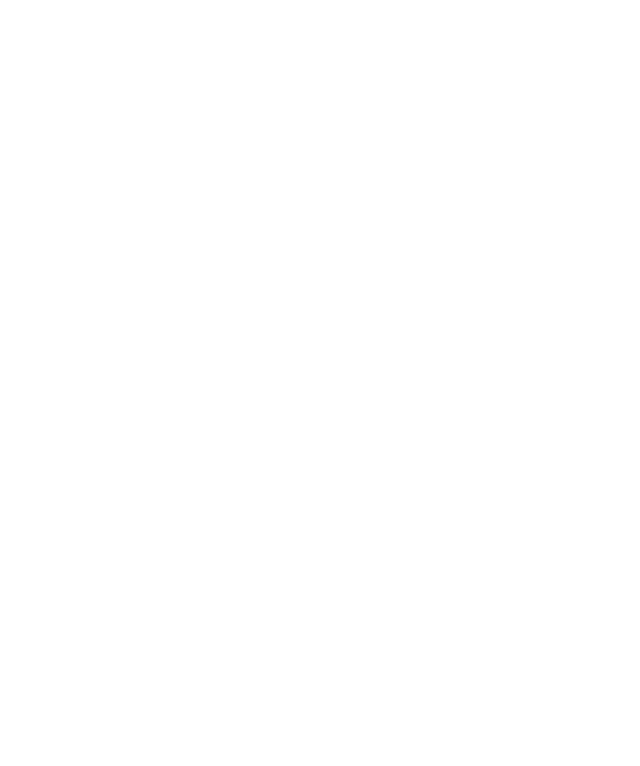
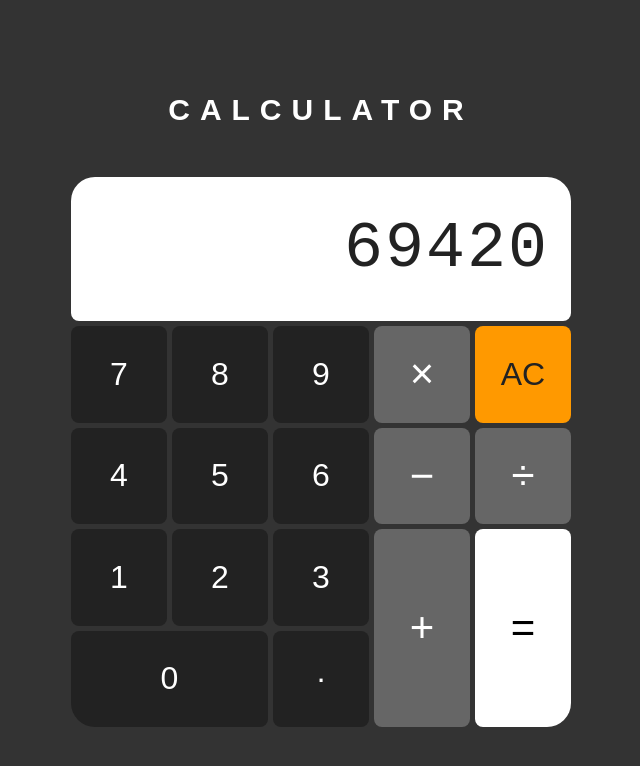
Before and after one commit to jbNype/calculator, a plain HTML site: page index.html in a window 1280 px wide. Shown: the whole page, without its empty margins (319-959 px from the left). Drawn offline with Linux system fonts and the light colour scheme; a web font is replaced by a local one.

Commit message:
first few functions for maths. UI completed.

```diff
--- a/index.html
+++ b/index.html
@@ -5,3 +5,49 @@
 ***********************          GitHub: jbNype           **********************
 ***********************     http://justinbauer.design     **********************
 **************************************************************************** -->
+<!doctype HTML>
+<html>
+    <head>
+        <title>Calculator</title>
+        <meta charset="UTF-8">
+        <link rel="stylesheet" href="styles.css">
+        <link rel="preconnect" href="https://fonts.gstatic.com">
+        <link rel="preconnect" href="https://fonts.gstatic.com">
+        <link href="https://fonts.googleapis.com/css2?family=PT+Mono&display=swap" rel="stylesheet">
+    </head>
+    <body>
+        <h1>Calculator</h1>
+        <div class="container">
+            <!-- <div class="row"> -->
+                <div class="display">
+                    <span class="total">69420</span>
+                </div>
+            <!-- </div> -->
+            <!-- <div class="row"> -->
+                <button class="n7 num">7</button>
+                <button class="n8 num">8</button>
+                <button class="n9 num">9</button>
+                <button class="times maths">&times;</button>
+                <button class="reset">AC</button>
+            <!-- </div> -->
+            <!-- <div class="row"> -->
+                <button class="n4 num">4</button>
+                <button class="n5 num">5</button>
+                <button class="n6 num">6</button>
+                <button class="minus maths">&minus;</button>
+                <button class="divide maths">&divide;</button>
+            <!-- </div>
+            <div class="row"> -->
+                <button class="n1 num">1</button>
+                <button class="n2 num">2</button>
+                <button class="n3 num">3</button>
+                <button class="plus maths">&plus;</button>
+                <button class="equal">&equals;</button>
+            <!-- </div>
+            <div class="row"> -->
+                <button class="n0 num">0</button>
+                <button class="dot num">&middot;</button>
+            <!-- </div> -->
+        </div>
+    </body>
+</html>
--- a/styles.css
+++ b/styles.css
@@ -0,0 +1,117 @@
+@font-face{ font-family: 'digital-7'; src: url('digital-7.woff') format('woff'), url('digital-7.ttf') format('truetype')}
+/* @import url('https://fonts.googleapis.com/css2?family=Open+Sans:wght@400;600&display=swap'); */
+
+body{
+    display:flex;
+    flex-direction: column;
+    justify-content: center;
+    align-items: center;
+    min-height: 98vh;
+    background:#333333;
+    font-family: 'Pt Mono', sans-serif;
+    font-size:10px;
+    text-align: center;
+}
+h1{
+    width: 100%;
+    color: #fff;
+    font-size: 3em;
+    text-transform: uppercase;
+    margin-bottom: 50px;
+    letter-spacing: 10px;
+}
+.container {
+    display: grid;
+    width: 500px;
+    height: 550px;
+    grid-template-columns: repeat(5, 1fr);
+    grid-template-rows: repeat(5, 1fr);
+    grid-column-gap: 5px;
+    grid-row-gap: 5px;
+}
+
+/* Calculator */
+.display{
+    display:table;
+    text-align: right;
+    height: 100px;
+    padding: 22px;
+    grid-area: 1 / 1 / 2 / 6;
+    background: #ffffff;
+    border-radius: 24px 24px 8px 8px;
+}
+.total{
+    display:table-cell;
+    vertical-align: middle;
+    letter-spacing: 2px;
+    font-family: 'digital-7', monospace;
+    font-size: 6.5em;
+    color: #222222;
+}
+button{
+    font-size:32px;
+    font-weight: 400;
+    border:  0px;
+    border-radius: 8px;
+    padding: 0;
+}
+button:focus{
+    outline: none;
+}
+.num {
+    background: #222222;
+    color:#ffffff;
+}
+.num:hover{
+    background:#0066ff;
+}
+.maths{
+    background-color: #666666;
+    color: #ffffff;
+    font-size: 42px;
+}
+.maths:hover{
+    background:#0066ff;
+}
+/* first row */
+.n7 { grid-area: 2 / 1 / 3 / 2; }
+.n8 { grid-area: 2 / 2 / 3 / 3; }
+.n9 { grid-area: 2 / 3 / 3 / 4; }
+.times { grid-area: 2 / 4 / 3 / 5; }
+.reset {
+    grid-area: 2 / 5 / 3 / 6;
+    background:#ff9900;
+    color: #222222;
+}
+.reset:hover{
+    color:#ffffff;
+    background:#0066ff;
+}
+/* second row */
+.n4 { grid-area: 3 / 1 / 4 / 2; }
+.n5 { grid-area: 3 / 2 / 4 / 3; }
+.n6 { grid-area: 3 / 3 / 4 / 4; }
+.minus { grid-area: 3 / 4 / 4 / 5; }
+.divide { grid-area: 3 / 5 / 4 / 6;  }
+/* third row */
+.n1 { grid-area: 4 / 1 / 5 / 2; }
+.n2 { grid-area: 4 / 2 / 5 / 3; }
+.n3 { grid-area: 4 / 3 / 5 / 4; }
+.n0 {
+    grid-area: 5 / 1 / 6 / 3;
+    border-radius: 8px 8px 8px 24px;
+}
+.dot { grid-area: 5 / 3 / 6 / 4; }
+/* four row */
+.plus { grid-area: 4 / 4 / 6 / 5; }
+.equal{
+    grid-area: 4 / 5 / 6 / 6;
+    background: #ffffff;
+    font-size: 42px;
+    border-radius: 8px 8px 24px 8px;
+}
+.equal:hover{
+    color: #ffffff;
+    background: #0066ff;
+}
+/*
```
Also changed, not shown: script.js (+20 -0 lines), digital-7-webfont.woff (added), 1 other file.
